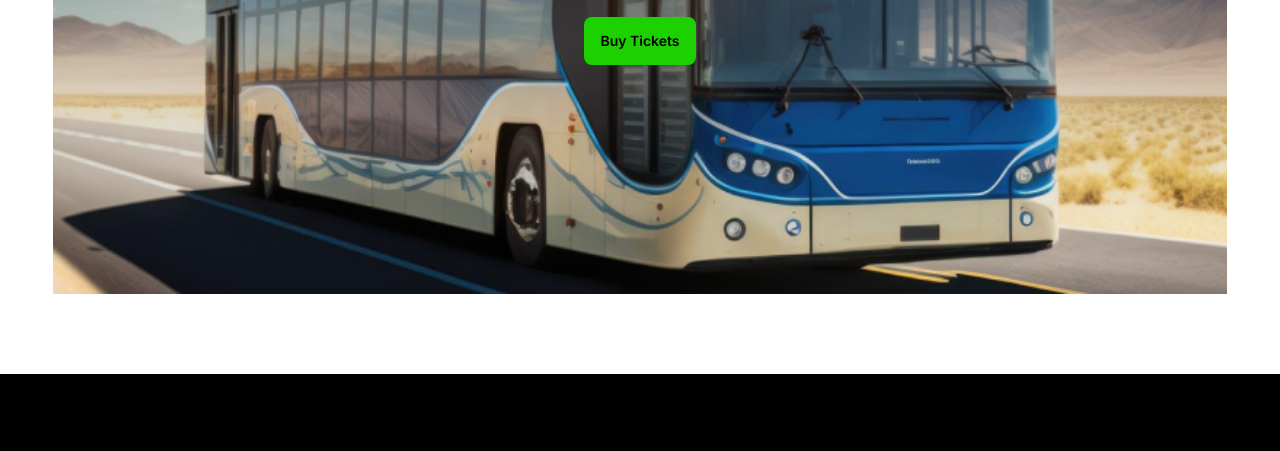
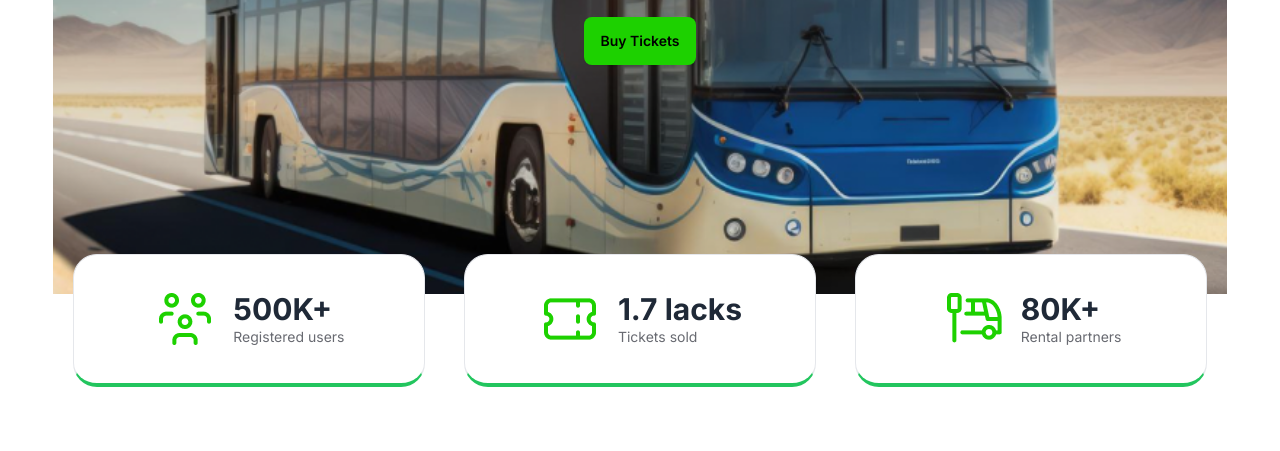
Before and after one commit to RaiyanJiyon/Bus-Ticket-Landing-Page, a plain HTML site: page index.html in a window 1280 px wide. Shown: the part 602-1053 px from the top of the page. Drawn offline with nearby package versions, Linux system fonts and the light colour scheme.

Commit message:
Added website information boxes

```diff
--- a/index.html
+++ b/index.html
@@ -20,6 +20,7 @@
                 extend: {
                     colors: {
                         clifford: '#da373d',
+                        description: '#03071299',
                     }
                 }
             }
@@ -76,8 +77,7 @@
         </div>
 
         <!-- hero -->
-        <div class="hero min-h-screen mt-7"
-            style="background-image: url(images/banner.png);">
+        <div class="hero min-h-screen mt-7" style="background-image: url(images/banner.png);">
             <div class="hero-content text-neutral-content text-center">
                 <div class="max-w-md">
                     <h1 class="mb-5 text-5xl font-bold border border-transparent leading-tight">
@@ -86,7 +86,8 @@
                         <span class="text-[#1DD100]">P Paribahan</span>
                     </h1>
                     <p class="mb-5">
-                        Yes, you can run unit tests and view the results directly within the app. The integrated testing features allow for a streamlined .
+                        Yes, you can run unit tests and view the results directly within the app. The integrated testing
+                        features allow for a streamlined .
                     </p>
                     <button class="btn bg-[#1DD100] text-black border-none">Buy Tickets</button>
                 </div>
@@ -108,6 +109,53 @@
                         <p class="text-sm md:text-base text-[#03071299] font-normal">
                             Registered users
                         </p>
+                    </div>
+                </div>
+            </div>
+        </div>
+
+        <!-- boxes -->
+        <div
+            class="flex flex-col md:flex-row justify-evenly relative md:-top-10 md:z-10 mt-10 md:mt-0 space-y-8 md:space-y-0">
+            <!-- box 1 -->
+            <div class="card border border-b-4 border-b-green-500 rounded-3xl w-11/12 mx-auto md:w-[30%] bg-white">
+                <div class="card-body flex-row justify-center items-center gap-4">
+                    <!-- icon -->
+                    <div>
+                        <img src="images/people.png" alt="">
+                    </div>
+                    <!-- content -->
+                    <div>
+                        <h2 class="card-title font-bold text-3xl">500K+</h2>
+                        <p class="text-sm text-description">Registered users</p>
+                    </div>
+                </div>
+            </div>
+            <!-- box 2 -->
+            <div class="card border border-b-4 border-b-green-500 rounded-3xl w-11/12 mx-auto md:w-[30%] bg-white">
+                <div class="card-body flex-row justify-center items-center gap-4">
+                    <!-- icon -->
+                    <div>
+                        <img src="images/ticket-cupon.png" alt="ticket coupon icon">
+                    </div>
+                    <!-- content -->
+                    <div>
+                        <h2 class="card-title font-bold text-3xl">1.7 lacks</h2>
+                        <p class="text-sm text-description">Tickets sold</p>
+                    </div>
+                </div>
+            </div>
+            <!-- box 3 -->
+            <div class="card border border-b-4 border-b-green-500 rounded-3xl w-11/12 mx-auto md:w-[30%] bg-white">
+                <div class="card-body flex-row justify-center items-center gap-4">
+                    <!-- icon -->
+                    <div>
+                        <img src="images/stoppage.png" alt="stoppage icon">
+                    </div>
+                    <!-- content -->
+                    <div>
+                        <h2 class="card-title font-bold text-3xl">80K+</h2>
+                        <p class="text-sm text-description">Rental partners</p>
                     </div>
                 </div>
             </div>
```
